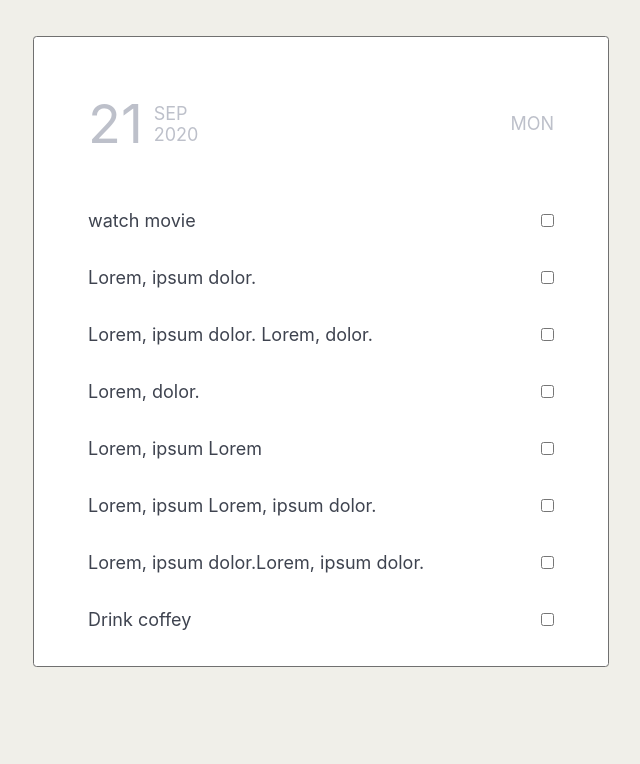
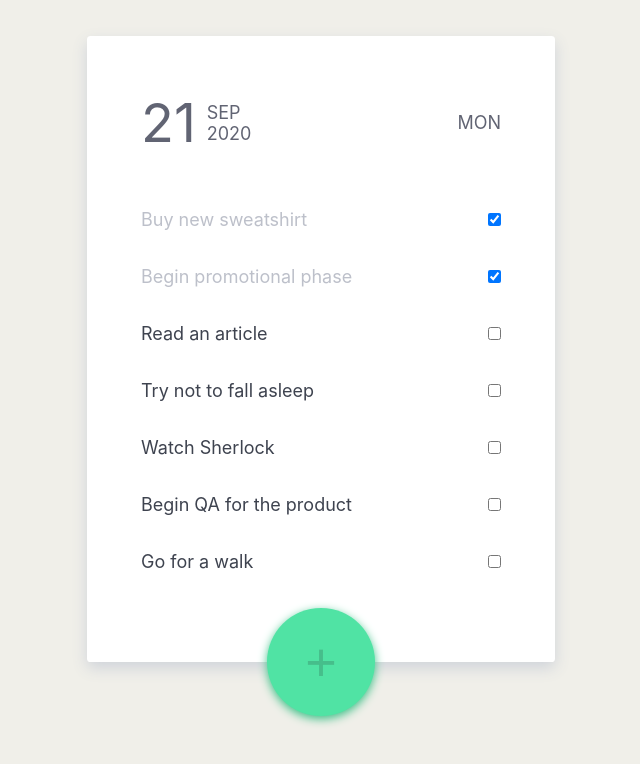
Before and after one commit to IMM9O/-practice-angular-crud-app, an Angular app: page / in a window 1280 px wide. Shown: the top 764 px of the page, without its empty margins (319-959 px from the left). Built offline with nearby package versions, Linux system fonts and the light colour scheme.

Commit message:
Update style

```diff
--- a/src/app/store/store.service.ts
+++ b/src/app/store/store.service.ts
@@ -8,43 +8,38 @@ import { ITodo } from 'src/models/ITodo';
 export class StoreService {
   todos: ITodo[] = [
     {
+      id: 1,
+      task: 'Buy new sweatshirt',
+      isDone: true,
+    },
+    {
+      id: 2,
+      task: 'Begin promotional phase',
+      isDone: true,
+    },
+    {
+      id: 3,
+      task: 'Read an article',
+      isDone: false,
+    },
+    {
+      id: 4,
+      task: 'Try not to fall asleep',
+      isDone: false,
+    },
+    {
       id: 5,
-      task: 'watch movie',
+      task: 'Watch Sherlock',
       isDone: false,
     },
     {
       id: 6,
-      task: 'Lorem, ipsum dolor.',
+      task: 'Begin QA for the product',
       isDone: false,
     },
     {
       id: 7,
-      task: 'Lorem, ipsum dolor. Lorem, dolor.',
-      isDone: false,
-    },
-    {
-      id: 8,
-      task: 'Lorem, dolor.',
-      isDone: false,
-    },
-    {
-      id: 9,
-      task: 'Lorem, ipsum Lorem',
-      isDone: false,
-    },
-    {
-      id: 10,
-      task: 'Lorem, ipsum Lorem, ipsum dolor.',
-      isDone: false,
-    },
-    {
-      id: 11,
-      task: 'Lorem, ipsum dolor.Lorem, ipsum dolor.',
-      isDone: false,
-    },
-    {
-      id: 12,
-      task: 'Drink coffey',
+      task: 'Go for a walk',
       isDone: false,
     },
   ];
--- a/src/app/todos/todo-day/todo-day.component.scss
+++ b/src/app/todos/todo-day/todo-day.component.scss
@@ -1,6 +1,6 @@
 :host {
   display: block;
-  color: var(--secondary-text-color);
+  color: var(--text-secondary);
   .todo-day {
     display: flex;
     justify-content: space-between;
--- a/src/app/todos/todo-list/todo-list.component.html
+++ b/src/app/todos/todo-list/todo-list.component.html
@@ -1,4 +1,12 @@
 <div class="todo-list">
   <app-todo-day class="todo-list-day"></app-todo-day>
-  <todo *ngFor="let todo of todos" [todo]="todo" class="todo-list-item"></todo>
+  <todo
+    *ngFor="let todo of todos; trackBy: TrackByFunction"
+    [todo]="todo"
+    class="todo-list-item"
+  ></todo>
+  <app-add-btn
+    class="todo-list-add"
+    (btnClicked)="addTodoEvent()"
+  ></app-add-btn>
 </div>
--- a/src/app/todos/todo-list/todo-list.component.scss
+++ b/src/app/todos/todo-list/todo-list.component.scss
@@ -1,17 +1,28 @@
 :host {
   display: block;
   .todo-list {
-    width: 32em;
-    padding: 0 3em;
+    width: 26em;
+    padding: 0 3em 3em;
     background-color: #fff;
     border-radius: 0.2em;
-    border: 1px solid #707070;
-    // box-shadow: 0 8px 6px -6px #000000;
+    // border: 1px solid #707070;
+    position: relative;
+    box-shadow: 0 6px 15px #cfd3da;
+    /** to prevent margin collapse */
+    display: flex;
+    flex-direction: column;
     &-day {
       margin: 3em 0;
     }
     &-item {
       margin-bottom: 2em;
     }
+
+    &-add {
+      position: absolute;
+      bottom: -3em;
+      left: 50%;
+      transform: translateX(-50%);
+    }
   }
 }
--- a/src/app/todos/todo-list/todo-list.component.ts
+++ b/src/app/todos/todo-list/todo-list.component.ts
@@ -1,5 +1,6 @@
 import { Component, OnInit, ChangeDetectionStrategy } from '@angular/core';
 
+import { ITodo } from 'src/models/ITodo';
 import { StoreService } from 'src/app/store/store.service';
 @Component({
   selector: 'todo-list',
@@ -15,4 +16,12 @@ export class TodoListComponent implements OnInit {
   get todos() {
     return this.storeService.todos;
   }
+
+  addTodoEvent() {
+    console.log('add Todo Event');
+  }
+
+  TrackByFunction(index, todo: ITodo) {
+    return todo.id;
+  }
 }
--- a/src/app/todos/todo/todo.component.html
+++ b/src/app/todos/todo/todo.component.html
@@ -1,4 +1,4 @@
 <div class="todo-item">
-  <label [for]="todo?.id">{{ todo?.task }}</label>
+  <label [for]="todo?.id" [ngStyle]="getStyle()">{{ todo?.task }}</label>
   <input type="checkbox" [id]="todo?.id" [checked]="todo?.isDone" />
 </div>
--- a/src/app/todos/todo/todo.component.ts
+++ b/src/app/todos/todo/todo.component.ts
@@ -10,4 +10,12 @@ import { ITodo } from 'src/models/ITodo';
 })
 export class TodoComponent {
   @Input() todo: ITodo;
+
+  getStyle() {
+    if (this.todo && this.todo.isDone) {
+      return {
+        color: 'var(--text-muted)',
+      };
+    }
+  }
 }
--- a/src/app/todos/todos.module.ts
+++ b/src/app/todos/todos.module.ts
@@ -3,10 +3,11 @@ import { CommonModule } from '@angular/common';
 import { TodoComponent } from './todo/todo.component';
 import { TodoListComponent } from './todo-list/todo-list.component';
 import { TodoDayComponent } from './todo-day/todo-day.component';
+import { UIKitModule } from 'src/app/uikit/uikit.module';
 
 @NgModule({
   declarations: [TodoComponent, TodoListComponent, TodoDayComponent],
-  imports: [CommonModule],
+  imports: [CommonModule, UIKitModule],
   exports: [TodoListComponent],
 })
 export class TodosModule {}
--- a/src/styles.scss
+++ b/src/styles.scss
@@ -1,6 +1,7 @@
 :root {
   --text-color: #3e434f;
-  --secondary-text-color: #bdc0ca;
+  --text-secondary: #616473;
+  --text-muted: #bdc0ca;
   --bg-color: #f0efe9;
 }
 
```
